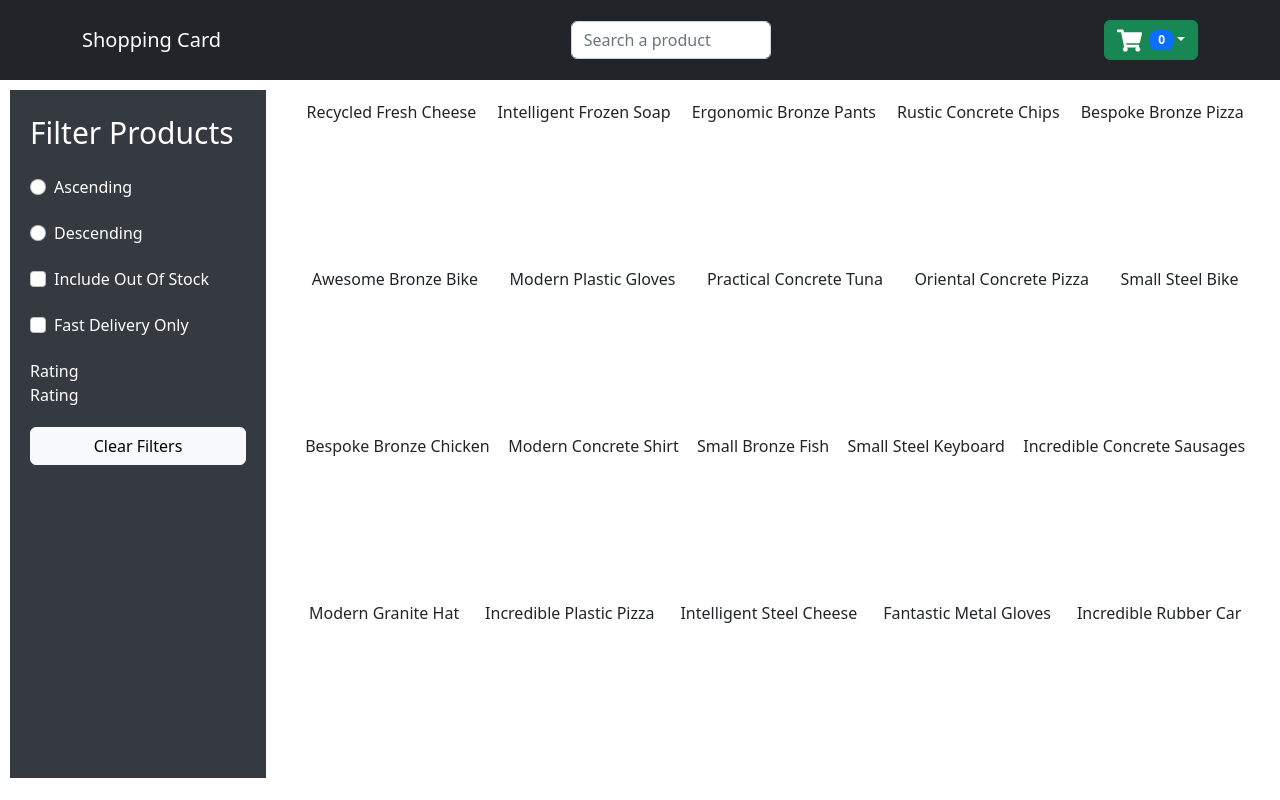
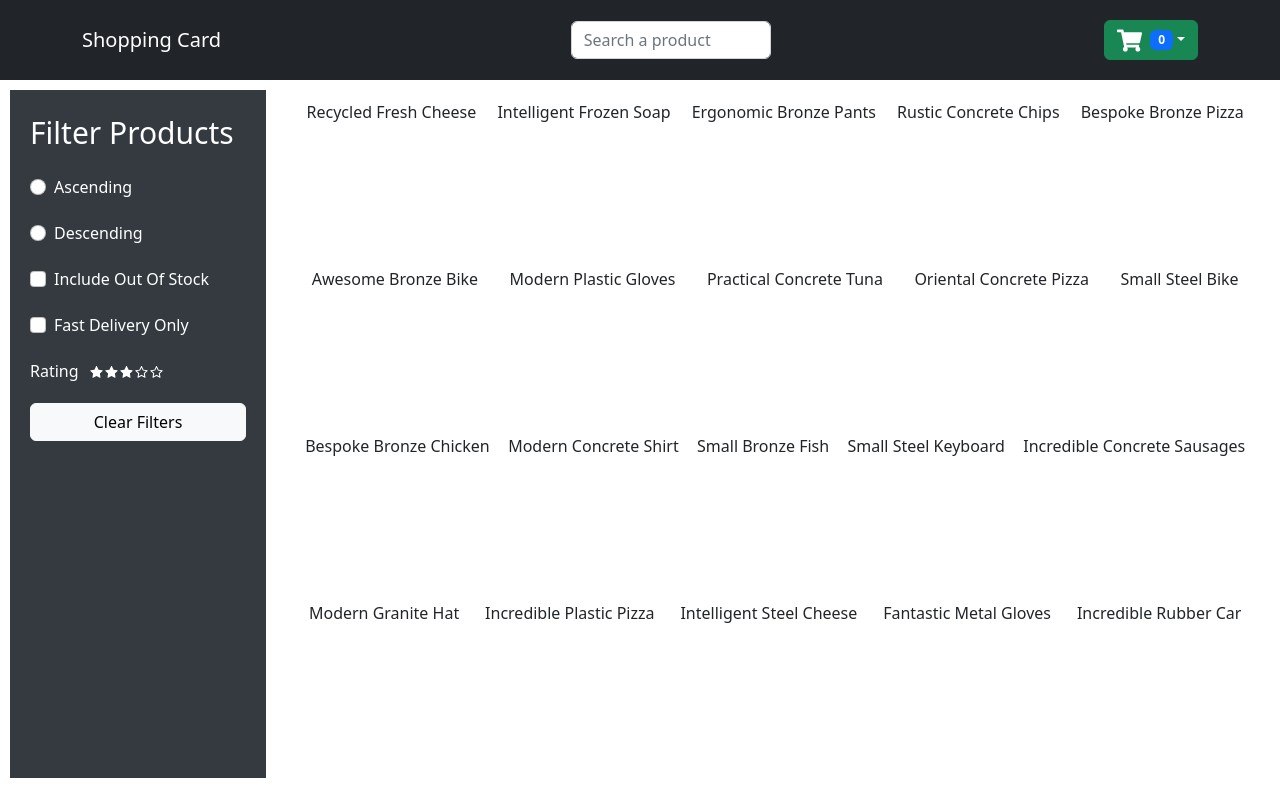
Before and after one commit to brs14shn/react-context-ap--shopping-card, a React (Create React App) app: page / in a window 1280 px wide. Built offline with nearby package versions, Linux system fonts and the light colour scheme.

Commit message:
Rating Products

```diff
--- a/src/App.css
+++ b/src/App.css
@@ -35,3 +35,7 @@ a{
 .title{
   font-size: 30px;
 }
+
+.rating{
+  cursor: pointer;
+}
--- a/src/components/Filter.jsx
+++ b/src/components/Filter.jsx
@@ -3,7 +3,7 @@ import { Button, Form } from "react-bootstrap";
 import Rating from "./Rating";
 
 const Filter = () => {
-  const [rate, setRate] = useState(5);
+  const [rate, setRate] = useState(3);
 
   return (
     <div className="filters">
@@ -46,7 +46,11 @@ const Filter = () => {
       </span>
       <span>
         <label style={{ paddingRight: 10 }}>Rating</label>
-        <Rating rating={rate} style={{ cursor: "pointer" }} />
+        <Rating
+          rating={rate}
+          onClick={(i) => setRate(i + 1)}
+          style={{ cursor: "pointer" }}
+        />
       </span>
       <Button variant="light">Clear Filters</Button>
     </div>
--- a/src/components/Rating.jsx
+++ b/src/components/Rating.jsx
@@ -1,7 +1,25 @@
 import React from "react";
+import { AiFillStar, AiOutlineStar } from "react-icons/ai";
 
 const Rating = ({ rating, style, onClick }) => {
-  return <div>Rating</div>;
+  return (
+    <>
+      {[...Array(5)].map((_, i) => (
+        <span
+          className="rating"
+          key={i}
+          onClick={() => onClick(i)}
+          style={style}
+        >
+          {rating > i ? (
+            <AiFillStar fontSize="15px" />
+          ) : (
+            <AiOutlineStar fontSize="15px" />
+          )}
+        </span>
+      ))}
+    </>
+  );
 };
 
 export default Rating;
```
